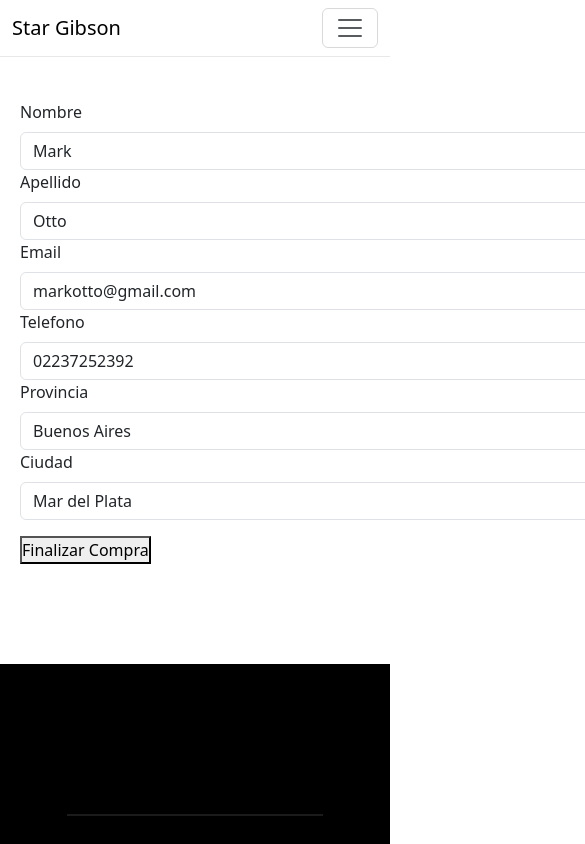
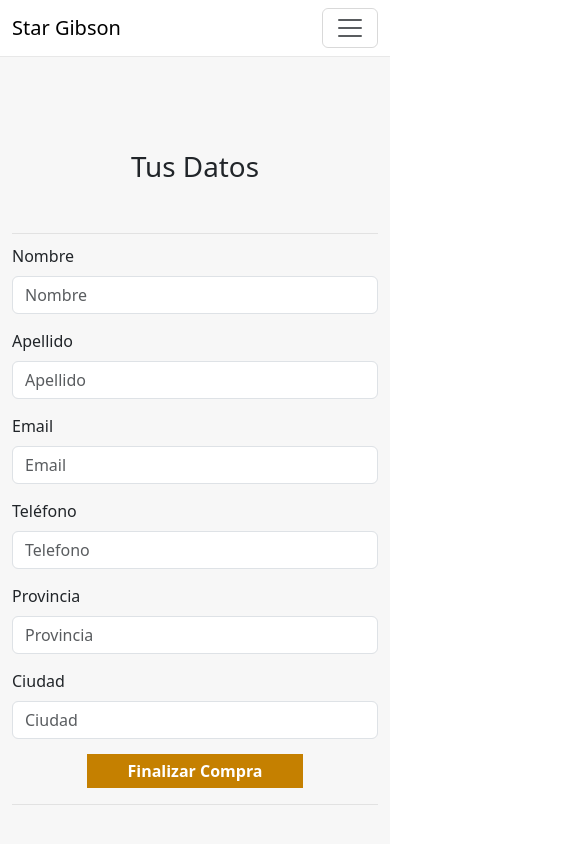
Before and after one commit to LucaTierno/EntregaFinalLucaTierno, a React (Vite) app: page /checkout in a window 390 px wide. Shown: the top 844 px of the page, 585 px wide, since content can reach past the window. Built offline with nearby package versions, Linux system fonts and the light colour scheme.

Commit message:
Terminando responsive form

```diff
--- a/src/components/pages/cart/CartContainer.jsx
+++ b/src/components/pages/cart/CartContainer.jsx
@@ -112,7 +112,7 @@ const CartContainer = () => {
             </Link>
             <p className="total">
               Total de la compra: ${total}
-              <span className="linea-estilo"></span>
+              <span className="linea-estilo-cart"></span>
             </p>
             <Link to={"/checkout"}>
               <button className="boton-finalizar">Finalizar compra</button>
--- /dev/null
+++ b/src/components/pages/checkout/Checkout.css
@@ -0,0 +1,60 @@
+.section-checkout {
+    background-color: rgb(255, 255, 255);
+  min-height: 90vh;
+}
+
+.container-form {
+  padding: 100px;
+  margin: auto;
+  background-color: rgb(247, 247, 247);
+  min-height: 90vh;
+  box-shadow: 0 0 10px rgb(221, 221, 221);
+}
+
+.title-form-comprar {
+    text-align: center;
+    margin: 50px;
+}
+
+.group-input-responsive {
+    margin: 15px 0;
+}
+
+.position-relative {
+  position: relative;
+  display: flex;
+}
+
+.form-boton-comprar {
+  border: none;
+  text-align: center;
+  margin: auto;
+  background-color: rgb(197, 128, 0);
+  border: none;
+  padding: 5px 40px;
+  font-size: 1rem;
+  font-weight: 700;
+  color: white;
+}
+
+.form-boton-comprar:hover {
+  background-color: rgb(173, 113, 0);
+}
+
+.linea-estilo-form {
+    display: flex;
+    width: 100%;
+    height: 1px;
+    background-color: rgb(226, 226, 226);
+    margin: 10px 0;
+  }
+
+/* @media (max-width: 575px) {
+  .group-input-responsive {
+    width: 100%
+  }
+
+  .input-responsive {
+    max-width: 300px;
+  }
+} */
--- a/src/components/pages/checkout/Checkout.jsx
+++ b/src/components/pages/checkout/Checkout.jsx
@@ -1,14 +1,13 @@
 import React, { useContext, useState } from "react";
-import Button from "react-bootstrap/Button";
 import Col from "react-bootstrap/Col";
 import Form from "react-bootstrap/Form";
-import InputGroup from "react-bootstrap/InputGroup";
 import Row from "react-bootstrap/Row";
 import { CartContext } from "../../../context/CartContext";
 import { serverTimestamp } from "firebase/firestore";
 import { db } from "../../../firebaseConfig";
 import { collection, addDoc, updateDoc, doc } from "firebase/firestore";
 import Swal from "sweetalert2";
+import "./Checkout.css";
 
 const Checkout = () => {
   window.scrollTo(0, 0);
@@ -42,6 +41,11 @@ const Checkout = () => {
   };
 
   const handleSubmit = (event) => {
+    const form = event.currentTarget;
+    if (form.checkValidity() === false) {
+      event.preventDefault();
+      event.stopPropagation();
+    } else {
       event.preventDefault();
       event.stopPropagation();
 
@@ -63,13 +67,15 @@ const Checkout = () => {
         });
       });
 
+      buyIdAlert();
+      clearCart();
+    }
+
     setValidated(true);
-
-    clearCart();
   };
 
   return (
-    <>
+    <section className="section-checkout">
       {orderId ? (
         <h2
           style={{
@@ -81,89 +87,148 @@ const Checkout = () => {
           Gracias por su compra! Su código de seguimiento es: {orderId}
         </h2>
       ) : (
-        <div style={{ padding: "100px 20px", width: "1200px", margin: "auto" }}>
+        <div className="container-form container">
+          <h1 className="title-form-comprar">Tus Datos</h1>
+          <span className="linea-estilo-form "></span>
           <Form noValidate validated={validated} onSubmit={handleSubmit}>
             <Row className="mb-3">
-              <Form.Group as={Col} md="4" controlId="validationCustomName">
+              <Form.Group
+                as={Col}
+                md="2"
+                controlId="validationCustomName"
+                className="group-input-responsive"
+              >
                 <Form.Label>Nombre</Form.Label>
                 <Form.Control
                   required
                   type="text"
                   placeholder="Nombre"
-                  defaultValue="Mark"
                   name="name"
                   onChange={handleChange}
+                  className="input-responsive"
+                  pattern=".{3,}"
                 />
                 <Form.Control.Feedback>Perfecto!</Form.Control.Feedback>
+                <Form.Control.Feedback type="invalid">
+                  Ingrese un dato válido.
+                </Form.Control.Feedback>
               </Form.Group>
-              <Form.Group as={Col} md="4" controlId="validationCustoLastname2">
+              <Form.Group
+                as={Col}
+                md="2"
+                controlId="validationCustoLastname2"
+                className="group-input-responsive"
+              >
                 <Form.Label>Apellido</Form.Label>
                 <Form.Control
                   required
                   type="text"
                   placeholder="Apellido"
-                  defaultValue="Otto"
                   name="lastName"
                   onChange={handleChange}
+                  className="input-responsive"
+                  pattern=".{3,}"
                 />
                 <Form.Control.Feedback>Perfecto!</Form.Control.Feedback>
+                <Form.Control.Feedback type="invalid">
+                  Ingrese un dato válido.
+                </Form.Control.Feedback>
               </Form.Group>
-              <Form.Group as={Col} md="4" controlId="validationCustomEmail">
+              <Form.Group
+                as={Col}
+                md="4"
+                controlId="validationCustomEmail"
+                className="group-input-responsive"
+              >
                 <Form.Label>Email</Form.Label>
                 <Form.Control
                   required
-                  type="text"
+                  type="email"
                   placeholder="Email"
-                  defaultValue="markotto@gmail.com"
                   name="email"
                   onChange={handleChange}
+                  className="input-responsive"
+                  pattern=".{@,}"
                 />
                 <Form.Control.Feedback>Perfecto!</Form.Control.Feedback>
+                <Form.Control.Feedback type="invalid">
+                  Ingrese un dato válido.
+                </Form.Control.Feedback>
               </Form.Group>
-              <Form.Group as={Col} md="4" controlId="validationCustomTelefono">
-                <Form.Label>Telefono</Form.Label>
+              <Form.Group
+                as={Col}
+                md="4"
+                controlId="validationCustomTelefono"
+                className="group-input-responsive"
+              >
+                <Form.Label>Teléfono</Form.Label>
                 <Form.Control
                   required
-                  type="text"
+                  type="number"
                   placeholder="Telefono"
-                  defaultValue="02237252392"
                   name="telefono"
                   onChange={handleChange}
+                  className="input-responsive"
+                  pattern=".{3,}"
                 />
                 <Form.Control.Feedback>Perfecto!</Form.Control.Feedback>
+                <Form.Control.Feedback type="invalid">
+                  Ingrese un dato válido.
+                </Form.Control.Feedback>
               </Form.Group>
-              <Form.Group as={Col} md="4" controlId="validationCustomProvincia">
+              <Form.Group
+                as={Col}
+                md="4"
+                controlId="validationCustomProvincia"
+                className="group-input-responsive"
+              >
                 <Form.Label>Provincia</Form.Label>
                 <Form.Control
                   required
                   type="text"
                   placeholder="Provincia"
-                  defaultValue="Buenos Aires"
                   name="provincia"
                   onChange={handleChange}
+                  className="input-responsive"
+                  pattern=".{3,}"
                 />
                 <Form.Control.Feedback>Perfecto!</Form.Control.Feedback>
+                <Form.Control.Feedback type="invalid">
+                  Ingrese un dato válido.
+                </Form.Control.Feedback>
               </Form.Group>
-              <Form.Group as={Col} md="4" controlId="validationCustomCity">
+              <Form.Group
+                as={Col}
+                md="4"
+                controlId="validationCustomCity"
+                className="group-input-responsive"
+              >
                 <Form.Label>Ciudad</Form.Label>
                 <Form.Control
                   required
                   type="text"
                   placeholder="Ciudad"
-                  defaultValue="Mar del Plata"
                   name="city"
                   onChange={handleChange}
+                  className="input-responsive"
+                  pattern=".{3,}"
                 />
                 <Form.Control.Feedback>Perfecto!</Form.Control.Feedback>
+                <Form.Control.Feedback type="invalid">
+                  Ingrese un dato válido.
+                </Form.Control.Feedback>
+              </Form.Group>
+              <Form.Group as={Col} md="4" className="position-relative">
+                <button type="submit" className="form-boton-comprar">
+                  Finalizar Compra
+                </button>
               </Form.Group>
             </Row>
-            <button onClick={buyIdAlert} type="submit">
-              Finalizar Compra
-            </button>
           </Form>
+          <span className="linea-estilo-form "></span>
         </div>
       )}
-    </>
+    </section>
   );
 };
 
```
Lines whose indentation alone changed are shown as unchanged.
